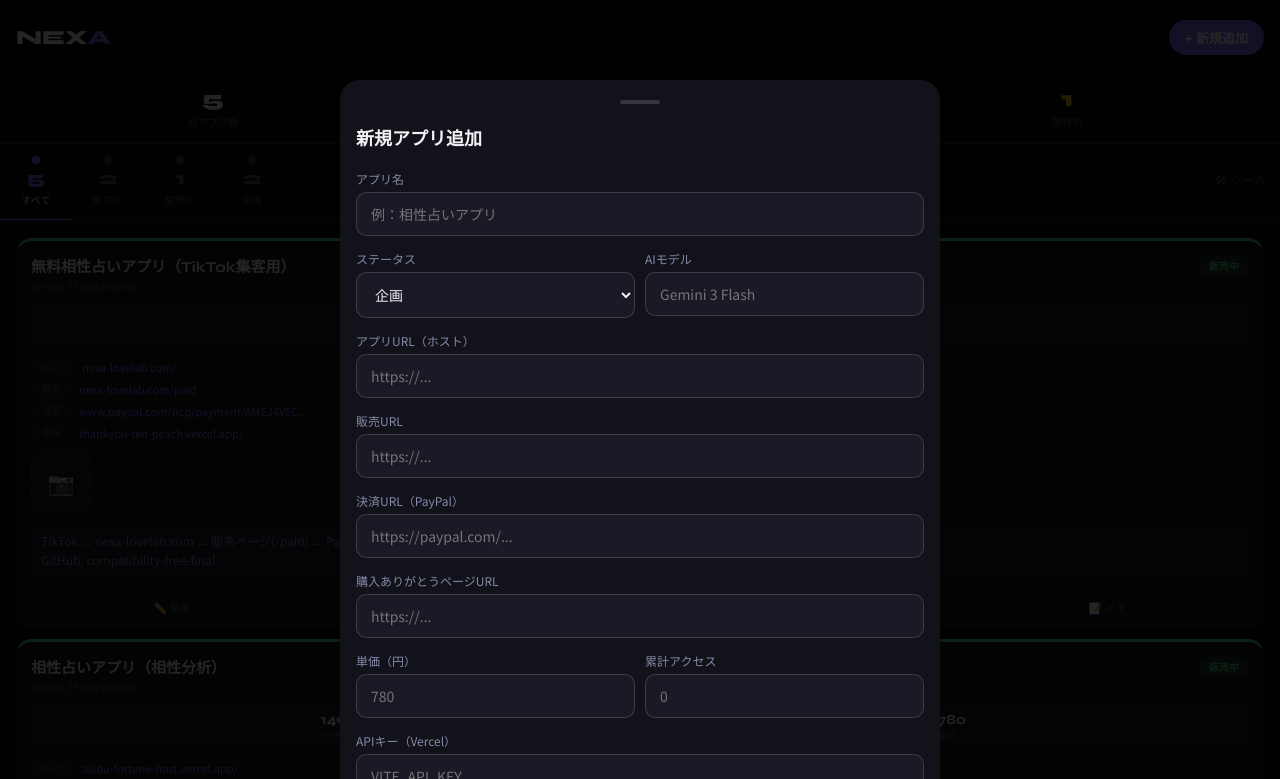
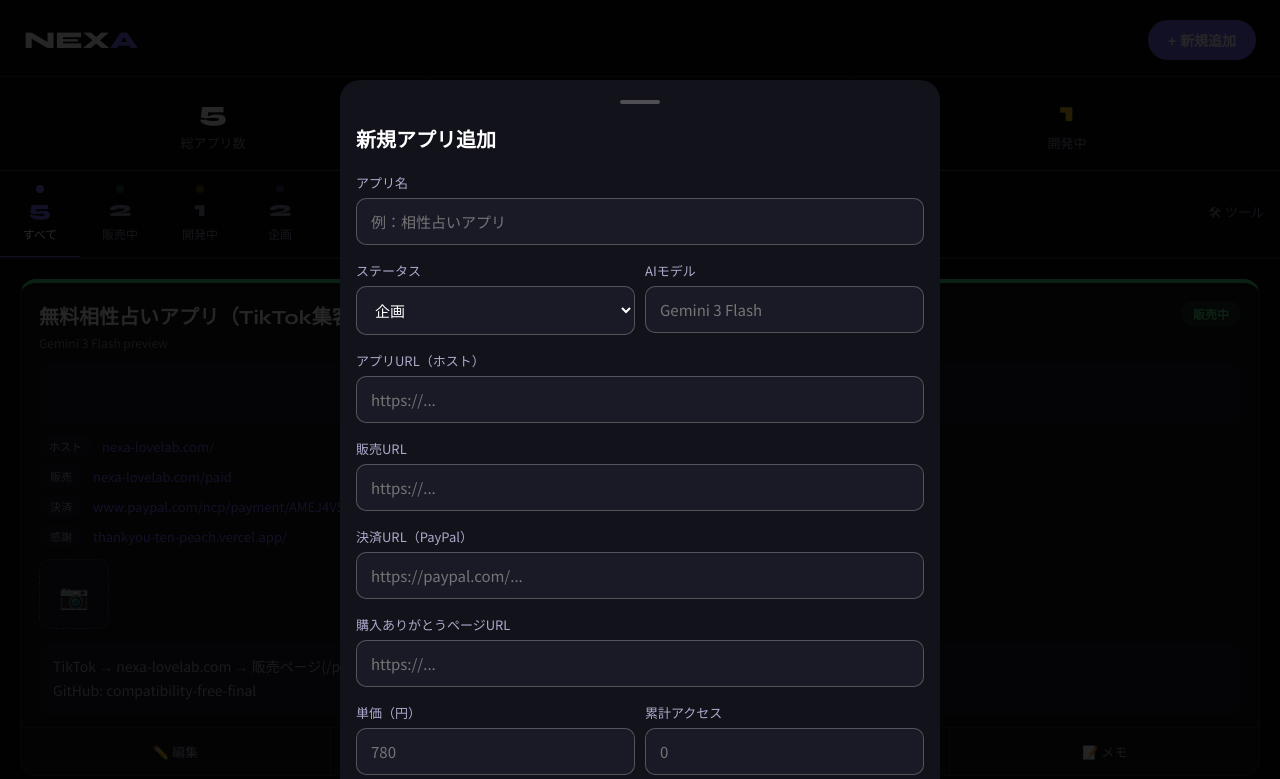
Before and after one commit to chabin0323-dev/nexa-dashboard, a plain HTML site: page index.html in a window 1280 px wide. Both pictures are taken after a click on the button "+ 新規追加". Shown: the top 779 px of the page. Drawn offline with Linux system fonts and the light colour scheme.

Commit message:
Update index.html

```diff
--- a/index.html
+++ b/index.html
@@ -6,57 +6,57 @@
 <title>NEXA アプリ管理</title>
 <link href="https://fonts.googleapis.com/css2?family=Syne:wght@400;500;700;800&family=Noto+Sans+JP:wght@400;500;700&display=swap" rel="stylesheet">
 <style>
-:root{--bg:#0a0a0f;--surface:#12121a;--surface2:#1a1a26;--border:rgba(255,255,255,0.08);--border2:rgba(255,255,255,0.15);--text:#f0f0f5;--text2:#8888aa;--text3:#555570;--accent:#7c6dfa;--green:#4ade80;--amber:#fbbf24;--red:#f87171;}
+:root{--bg:#0a0a0f;--surface:#12121a;--surface2:#1a1a26;--border:rgba(255,255,255,0.12);--border2:rgba(255,255,255,0.25);--text:#ffffff;--text2:#aaaacc;--text3:#8888aa;--accent:#7c6dfa;--green:#4ade80;--amber:#fbbf24;--red:#f87171;}
 *{box-sizing:border-box;margin:0;padding:0;}
-body{background:var(--bg);color:var(--text);font-family:'Noto Sans JP',sans-serif;min-height:100vh;overflow-x:hidden;}
-.header{padding:20px 16px 16px;border-bottom:1px solid var(--border);display:flex;justify-content:space-between;align-items:center;position:sticky;top:0;background:var(--bg);z-index:100;}
-.logo{font-family:'Syne',sans-serif;font-weight:800;font-size:20px;}
+body{background:var(--bg);color:var(--text);font-family:'Noto Sans JP',sans-serif;min-height:100vh;overflow-x:hidden;font-size:16px;}
+.header{padding:20px 24px 16px;border-bottom:1px solid var(--border);display:flex;justify-content:space-between;align-items:center;position:sticky;top:0;background:var(--bg);z-index:100;}
+.logo{font-family:'Syne',sans-serif;font-weight:800;font-size:24px;}
 .logo span{color:var(--accent);}
-.add-btn{background:var(--accent);color:white;border:none;padding:8px 16px;border-radius:20px;font-size:13px;font-weight:700;cursor:pointer;}
+.add-btn{background:var(--accent);color:white;border:none;padding:10px 20px;border-radius:20px;font-size:14px;font-weight:700;cursor:pointer;}
 .stats-bar{display:grid;grid-template-columns:repeat(3,1fr);gap:1px;background:var(--border);border-bottom:1px solid var(--border);}
-.stat-item{background:var(--bg);padding:14px 8px;text-align:center;}
-.stat-val{font-family:'Syne',sans-serif;font-size:22px;font-weight:800;}
-.stat-label{font-size:10px;color:var(--text3);margin-top:2px;}
+.stat-item{background:var(--bg);padding:18px 8px;text-align:center;}
+.stat-val{font-family:'Syne',sans-serif;font-size:28px;font-weight:800;}
+.stat-label{font-size:13px;color:var(--text3);margin-top:4px;}
 .tab-nav{display:flex;border-bottom:2px solid var(--border);}
 .tabs{display:flex;flex:1;overflow-x:auto;scrollbar-width:none;}
 .tabs::-webkit-scrollbar{display:none;}
-.tab-btn{padding:12px 4px;background:transparent;border:none;border-bottom:3px solid transparent;margin-bottom:-2px;color:var(--text3);font-size:10px;cursor:pointer;font-family:'Noto Sans JP',sans-serif;display:flex;flex-direction:column;align-items:center;gap:3px;min-width:72px;transition:all 0.2s;}
+.tab-btn{padding:14px 8px;background:transparent;border:none;border-bottom:3px solid transparent;margin-bottom:-2px;color:var(--text3);font-size:12px;cursor:pointer;font-family:'Noto Sans JP',sans-serif;display:flex;flex-direction:column;align-items:center;gap:3px;min-width:80px;transition:all 0.2s;}
 .tab-btn.active{color:var(--text);}
 .tab-dot{width:8px;height:8px;border-radius:50%;opacity:0.4;}
 .tab-btn.active .tab-dot{opacity:1;}
-.tab-count{font-family:'Syne',sans-serif;font-size:18px;font-weight:800;}
-.flow-tab-btn{padding:12px 14px;background:transparent;border:none;border-bottom:3px solid transparent;margin-bottom:-2px;color:var(--text3);font-size:12px;cursor:pointer;white-space:nowrap;transition:all 0.2s;}
+.tab-count{font-family:'Syne',sans-serif;font-size:22px;font-weight:800;}
+.flow-tab-btn{padding:14px 16px;background:transparent;border:none;border-bottom:3px solid transparent;margin-bottom:-2px;color:var(--text3);font-size:13px;cursor:pointer;white-space:nowrap;transition:all 0.2s;}
 .flow-tab-btn.active{color:var(--accent);border-bottom-color:var(--accent);}
-.cards{padding:16px;display:flex;flex-direction:column;gap:12px;}
+.cards{padding:20px;display:flex;flex-direction:column;gap:16px;}
 .card{border-radius:16px;overflow:hidden;border:1px solid var(--border);background:var(--surface);}
-.card.s-販売中{border-top:3px solid #4ade80;}
-.card.s-開発中{border-top:3px solid #fbbf24;}
-.card.s-企画{border-top:3px solid #7c6dfa;}
-.card-top{padding:14px 14px 0;}
-.card-header{display:flex;justify-content:space-between;align-items:flex-start;margin-bottom:10px;}
-.app-name{font-family:'Syne',sans-serif;font-size:15px;font-weight:700;}
-.app-model{font-size:10px;color:var(--text3);margin-top:2px;}
-.badge{font-size:10px;padding:3px 10px;border-radius:20px;font-weight:700;}
+.card.s-販売中{border-top:4px solid #4ade80;}
+.card.s-開発中{border-top:4px solid #fbbf24;}
+.card.s-企画{border-top:4px solid #7c6dfa;}
+.card-top{padding:18px 18px 0;}
+.card-header{display:flex;justify-content:space-between;align-items:flex-start;margin-bottom:12px;}
+.app-name{font-family:'Syne',sans-serif;font-size:20px;font-weight:700;}
+.app-model{font-size:12px;color:var(--text3);margin-top:4px;}
+.badge{font-size:12px;padding:4px 12px;border-radius:20px;font-weight:700;}
 .bg{background:rgba(74,222,128,0.15);color:#4ade80;}
 .ba{background:rgba(251,191,36,0.15);color:#fbbf24;}
 .bp{background:rgba(124,109,250,0.15);color:#7c6dfa;}
-.mini-stats{display:flex;gap:8px;margin-bottom:10px;}
-.mini-stat{background:var(--surface2);border-radius:8px;padding:7px 10px;flex:1;text-align:center;}
-.mini-val{font-family:'Syne',sans-serif;font-size:14px;font-weight:700;}
-.mini-label{font-size:9px;color:var(--text3);margin-top:1px;}
-.urls{margin-bottom:10px;display:flex;flex-direction:column;gap:5px;}
-.url-row{display:flex;gap:8px;align-items:center;}
-.url-tag{font-size:9px;background:var(--surface2);color:var(--text3);padding:2px 8px;border-radius:10px;min-width:40px;text-align:center;flex-shrink:0;}
-.url-link{font-size:11px;color:var(--accent);text-decoration:none;overflow:hidden;text-overflow:ellipsis;white-space:nowrap;}
-.photos-row{display:flex;gap:8px;margin-bottom:10px;overflow-x:auto;scrollbar-width:none;padding-bottom:2px;}
+.mini-stats{display:flex;gap:10px;margin-bottom:12px;}
+.mini-stat{background:var(--surface2);border-radius:10px;padding:10px 14px;flex:1;text-align:center;}
+.mini-val{font-family:'Syne',sans-serif;font-size:18px;font-weight:700;}
+.mini-label{font-size:11px;color:var(--text3);margin-top:2px;}
+.urls{margin-bottom:12px;display:flex;flex-direction:column;gap:8px;}
+.url-row{display:flex;gap:10px;align-items:center;}
+.url-tag{font-size:11px;background:var(--surface2);color:var(--text2);padding:3px 10px;border-radius:10px;min-width:44px;text-align:center;flex-shrink:0;}
+.url-link{font-size:13px;color:var(--accent);text-decoration:none;overflow:hidden;text-overflow:ellipsis;white-space:nowrap;}
+.photos-row{display:flex;gap:8px;margin-bottom:12px;overflow-x:auto;scrollbar-width:none;padding-bottom:2px;}
 .photos-row::-webkit-scrollbar{display:none;}
 .photo-wrap{position:relative;flex-shrink:0;}
-.photo-thumb{width:60px;height:60px;border-radius:10px;object-fit:cover;border:1px solid var(--border);cursor:pointer;display:block;}
-.photo-del{position:absolute;top:-6px;right:-6px;width:20px;height:20px;border-radius:50%;background:var(--red);color:white;border:none;font-size:11px;cursor:pointer;display:flex;align-items:center;justify-content:center;font-weight:900;line-height:1;padding:0;}
-.photo-add{width:60px;height:60px;border-radius:10px;background:var(--surface2);border:1px dashed var(--border2);display:flex;align-items:center;justify-content:center;flex-shrink:0;cursor:pointer;font-size:22px;color:var(--text3);}
-.memo{font-size:12px;color:var(--text2);background:var(--surface2);border-radius:8px;padding:8px 10px;margin-bottom:10px;line-height:1.6;}
+.photo-thumb{width:70px;height:70px;border-radius:10px;object-fit:cover;border:1px solid var(--border);cursor:pointer;display:block;}
+.photo-del{position:absolute;top:-6px;right:-6px;width:22px;height:22px;border-radius:50%;background:var(--red);color:white;border:none;font-size:12px;cursor:pointer;display:flex;align-items:center;justify-content:center;font-weight:900;line-height:1;padding:0;}
+.photo-add{width:70px;height:70px;border-radius:10px;background:var(--surface2);border:1px dashed var(--border2);display:flex;align-items:center;justify-content:center;flex-shrink:0;cursor:pointer;font-size:24px;color:var(--text3);}
+.memo{font-size:14px;color:var(--text2);background:var(--surface2);border-radius:10px;padding:12px 14px;margin-bottom:12px;line-height:1.7;}
 .card-actions{border-top:1px solid var(--border);display:flex;}
-.action-btn{flex:1;padding:11px 6px;background:transparent;border:none;color:var(--text3);font-size:11px;cursor:pointer;font-family:'Noto Sans JP',sans-serif;}
+.action-btn{flex:1;padding:14px 6px;background:transparent;border:none;color:var(--text2);font-size:13px;cursor:pointer;font-family:'Noto Sans JP',sans-serif;}
 .action-btn:hover{background:var(--surface2);color:var(--text);}
 .action-btn+.action-btn{border-left:1px solid var(--border);}
 .empty{text-align:center;padding:60px 20px;color:var(--text3);}
@@ -64,22 +64,20 @@ body{background:var(--bg);color:var(--text);font-family:'Noto Sans JP',sans-seri
 .modal-overlay.open{display:flex;}
 .modal{background:var(--surface);border-radius:20px 20px 0 0;width:100%;max-width:600px;max-height:90vh;overflow-y:auto;padding:20px 16px 40px;}
 .modal-handle{width:40px;height:4px;background:var(--border2);border-radius:2px;margin:0 auto 20px;}
-.modal-title{font-family:'Syne',sans-serif;font-size:18px;font-weight:700;margin-bottom:20px;}
-.form-group{margin-bottom:14px;}
-.form-label{font-size:12px;color:var(--text2);margin-bottom:5px;display:block;}
-.form-input,.form-select,.form-textarea{width:100%;background:var(--surface2);border:1px solid var(--border2);border-radius:10px;padding:11px 14px;color:var(--text);font-size:14px;font-family:'Noto Sans JP',sans-serif;outline:none;}
+.modal-title{font-family:'Syne',sans-serif;font-size:20px;font-weight:700;margin-bottom:20px;}
+.form-group{margin-bottom:16px;}
+.form-label{font-size:13px;color:var(--text2);margin-bottom:6px;display:block;}
+.form-input,.form-select,.form-textarea{width:100%;background:var(--surface2);border:1px solid var(--border2);border-radius:10px;padding:12px 14px;color:var(--text);font-size:15px;font-family:'Noto Sans JP',sans-serif;outline:none;}
 .form-input:focus,.form-select:focus,.form-textarea:focus{border-color:var(--accent);}
 .form-textarea{resize:vertical;min-height:80px;}
 .form-row{display:grid;grid-template-columns:1fr 1fr;gap:10px;}
 .modal-actions{display:flex;gap:8px;margin-top:20px;}
-.save-btn{flex:1;background:var(--accent);color:white;border:none;padding:14px;border-radius:12px;font-size:15px;font-weight:700;cursor:pointer;font-family:'Syne',sans-serif;}
+.save-btn{flex:1;background:var(--accent);color:white;border:none;padding:14px;border-radius:12px;font-size:16px;font-weight:700;cursor:pointer;font-family:'Syne',sans-serif;}
 .cancel-btn{background:var(--surface2);color:var(--text2);border:none;padding:14px 16px;border-radius:12px;font-size:14px;cursor:pointer;}
 .delete-btn{background:rgba(248,113,113,0.15);color:var(--red);border:none;padding:14px 16px;border-radius:12px;font-size:14px;cursor:pointer;}
 .photo-modal-img{width:100%;border-radius:12px;margin-bottom:16px;}
-.toast{position:fixed;bottom:80px;left:50%;transform:translateX(-50%);background:var(--surface2);color:var(--text);padding:10px 20px;border-radius:20px;font-size:13px;border:1px solid var(--border2);opacity:0;transition:opacity 0.3s;z-index:300;white-space:nowrap;}
+.toast{position:fixed;bottom:80px;left:50%;transform:translateX(-50%);background:var(--surface2);color:var(--text);padding:12px 24px;border-radius:20px;font-size:14px;border:1px solid var(--border2);opacity:0;transition:opacity 0.3s;z-index:300;white-space:nowrap;}
 .toast.show{opacity:1;}
-.flow-wrap{padding:16px;overflow-x:auto;}
-.flow-wrap svg{max-width:100%;height:auto;}
 </style>
 </head>
 <body>
@@ -92,14 +90,12 @@ body{background:var(--bg);color:var(--text);font-family:'Noto Sans JP',sans-seri
   <div class="stat-item"><div class="stat-val" id="active-count" style="color:#4ade80">0</div><div class="stat-label">販売中</div></div>
   <div class="stat-item"><div class="stat-val" id="dev-count" style="color:#fbbf24">0</div><div class="stat-label">開発中</div></div>
 </div>
-
 <div class="tab-nav">
   <div class="tabs" id="tabs-bar"></div>
   <button class="flow-tab-btn" id="tools-tab-btn" onclick="showTools()">🛠 ツール</button>
 </div>
-
 <div id="cards-container" class="cards"></div>
-<div id="tools-container" style="display:none;padding:16px;"></div>
+<div id="tools-container" style="display:none;padding:20px;"></div>
 
 <div class="modal-overlay" id="edit-modal">
   <div class="modal">
@@ -211,17 +207,17 @@ function renderToolsView(){
     ]},
   ];
   document.getElementById('tools-container').innerHTML=TOOLS.map(cat=>`
-    <div style="margin-bottom:20px;">
-      <div style="font-size:11px;font-weight:700;color:${cat.color};letter-spacing:0.08em;margin-bottom:10px;padding-left:4px;">${cat.cat}</div>
-      <div style="display:flex;flex-direction:column;gap:8px;">
+    <div style="margin-bottom:24px;">
+      <div style="font-size:13px;font-weight:700;color:${cat.color};letter-spacing:0.08em;margin-bottom:12px;padding-left:4px;">${cat.cat}</div>
+      <div style="display:flex;flex-direction:column;gap:10px;">
         ${cat.items.map(t=>`
-          <a href="${t.url}" target="_blank" style="text-decoration:none;display:flex;align-items:center;gap:12px;background:var(--surface);border:1px solid var(--border);border-left:3px solid ${cat.color};border-radius:12px;padding:14px 16px;transition:opacity 0.2s;" onmouseover="this.style.opacity=0.8" onmouseout="this.style.opacity=1">
-            <div style="font-size:22px;width:32px;text-align:center;flex-shrink:0;">${t.icon}</div>
+          <a href="${t.url}" target="_blank" style="text-decoration:none;display:flex;align-items:center;gap:14px;background:var(--surface);border:1px solid var(--border);border-left:3px solid ${cat.color};border-radius:12px;padding:16px 18px;transition:opacity 0.2s;" onmouseover="this.style.opacity=0.8" onmouseout="this.style.opacity=1">
+            <div style="font-size:24px;width:34px;text-align:center;flex-shrink:0;">${t.icon}</div>
             <div style="flex:1;min-width:0;">
-              <div style="font-family:Syne,sans-serif;font-size:14px;font-weight:700;color:var(--text);margin-bottom:2px;">${t.name}</div>
-              <div style="font-size:11px;color:var(--text3);">${t.desc}</div>
+              <div style="font-family:Syne,sans-serif;font-size:16px;font-weight:700;color:var(--text);margin-bottom:3px;">${t.name}</div>
+              <div style="font-size:13px;color:var(--text3);">${t.desc}</div>
             </div>
-            <div style="font-size:16px;color:var(--text3);">→</div>
+            <div style="font-size:18px;color:var(--text3);">→</div>
           </a>`).join('')}
       </div>
     </div>`).join('');
```
